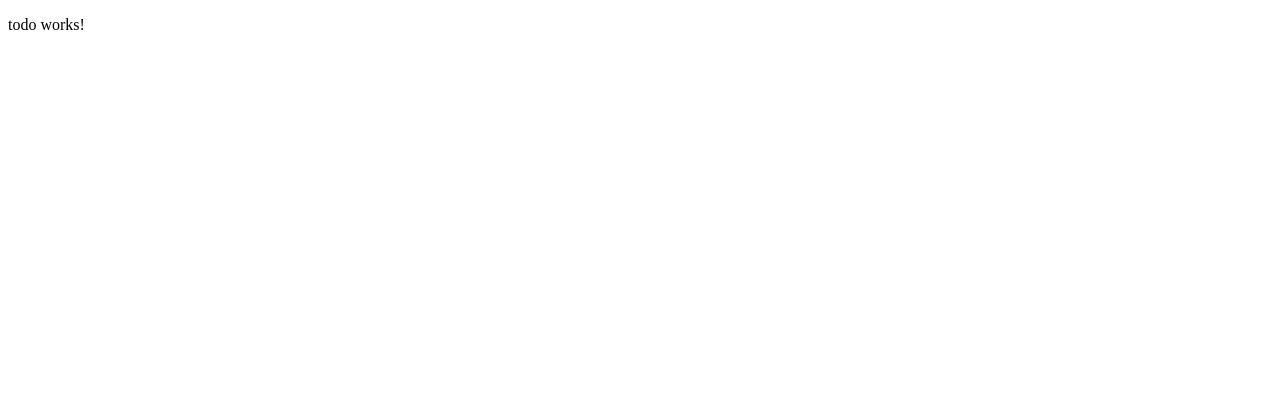
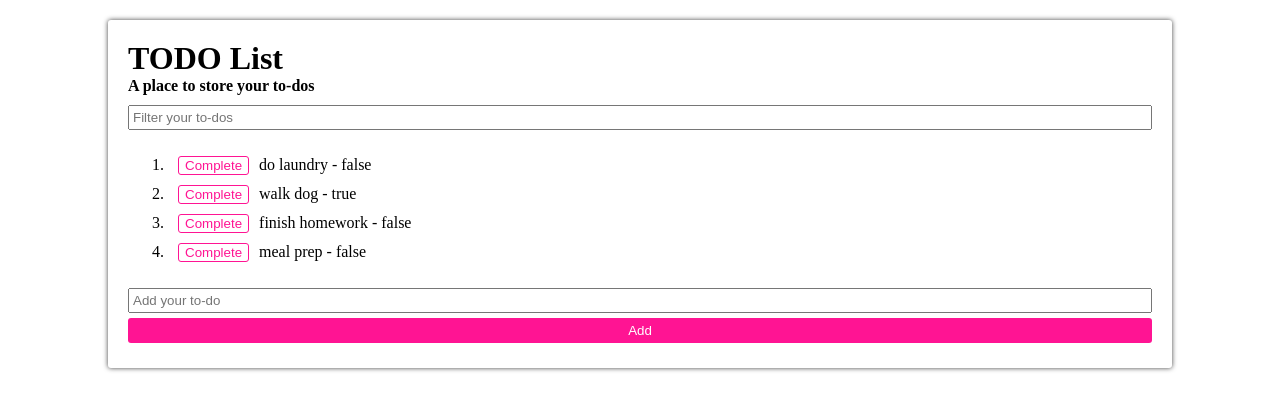
Before and after one commit to MeganCarnaghi/MeganCarnaghi-ANGULAR-LAB-1-PART-1_TODO-LIST, an Angular app in the folder todo-list/: page / in a window 1280 px wide. Shown: the top 410 px of the page. Built offline with nearby package versions, Linux system fonts and the light colour scheme.

Commit message:
added structure to todo component and styling

```diff
--- a/todo-list/src/app/todo/todo.component.css
+++ b/todo-list/src/app/todo/todo.component.css
@@ -0,0 +1,53 @@
+.main {
+  background-color: #ffffff;
+  padding: 20px;
+  margin: 20px 100px;
+  box-shadow: 0px 0px 5px 0px rgba(0, 0, 0, 0.75);
+  border-radius: 3px;
+  display: flex;
+  flex-direction: column;
+}
+
+.main__h1 {
+  margin: 0;
+}
+
+.main__h4 {
+  margin: 0 0 10px 0;
+}
+
+.main__todo-li {
+  margin: 10px 0;
+}
+
+.main__complete-btn {
+  background-color: #ffffff;
+  border: 1px solid #ff1493;
+  color: #ff1493;
+  border-radius: 3px;
+  margin: 0px 10px;
+}
+
+.main__delete-btn {
+  background-color: transparent;
+  border: none;
+}
+
+.main__todo-form {
+  display: flex;
+  flex-direction: column;
+}
+
+.main__todo-input,
+.main__filter-input {
+  padding: 3px;
+}
+
+.main__todo-submit-input {
+  background-color: #ff1493;
+  padding: 5px 0;
+  color: #ffffff;
+  border: none;
+  border-radius: 3px;
+  margin: 5px 0;
+}
--- a/todo-list/src/app/todo/todo.component.html
+++ b/todo-list/src/app/todo/todo.component.html
@@ -1 +1,32 @@
-<p>todo works!</p>
+<main class="main">
+  <h1 class="main__h1">TODO List</h1>
+  <h4 class="main__h4">A place to store your to-dos</h4>
+  <label for="filter"></label>
+  <input
+    id="filter"
+    name="filter"
+    type="text"
+    placeholder="Filter your to-dos"
+    class="main__filter-input"
+  />
+  <ol>
+    <li *ngFor="let todo of todos; let i = index" class="main__todo-li">
+      <button class="main__complete-btn">Complete</button>{{ todo.task }} -
+      {{ todo.completed }}
+      <button class="main__delete-btn">
+        <i class="fa fa-times" aria-hidden="true"></i>
+      </button>
+    </li>
+  </ol>
+  <form class="main__todo-form" method="GET" action="">
+    <label for="todo"></label>
+    <input
+      id="todo"
+      name="todo"
+      type="text"
+      placeholder="Add your to-do"
+      class="main__todo-input"
+    />
+    <input type="submit" value="Add" class="main__todo-submit-input" />
+  </form>
+</main>
--- a/todo-list/src/app/todo/todo.component.ts
+++ b/todo-list/src/app/todo/todo.component.ts
@@ -1,15 +1,32 @@
 import { Component, OnInit } from '@angular/core';
+import { Todo } from '../todo/todo';
 
 @Component({
   selector: 'app-todo',
   templateUrl: './todo.component.html',
-  styleUrls: ['./todo.component.css']
+  styleUrls: ['./todo.component.css'],
 })
 export class TodoComponent implements OnInit {
+  todos: Todo[] = [
+    {
+      task: 'do laundry',
+      completed: false,
+    },
+    {
+      task: 'walk dog',
+      completed: true,
+    },
+    {
+      task: 'finish homework',
+      completed: false,
+    },
+    {
+      task: 'meal prep',
+      completed: false,
+    },
+  ];
 
-  constructor() { }
+  constructor() {}
 
-  ngOnInit(): void {
-  }
-
+  ngOnInit(): void {}
 }
```
